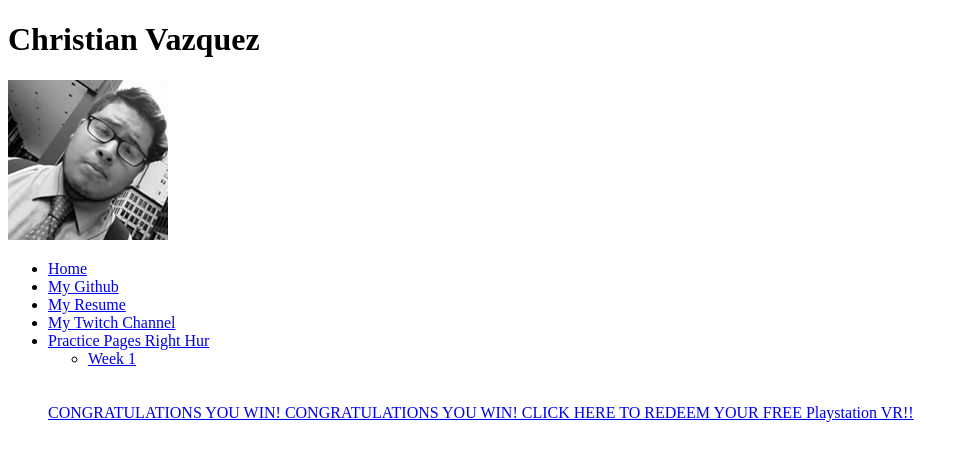
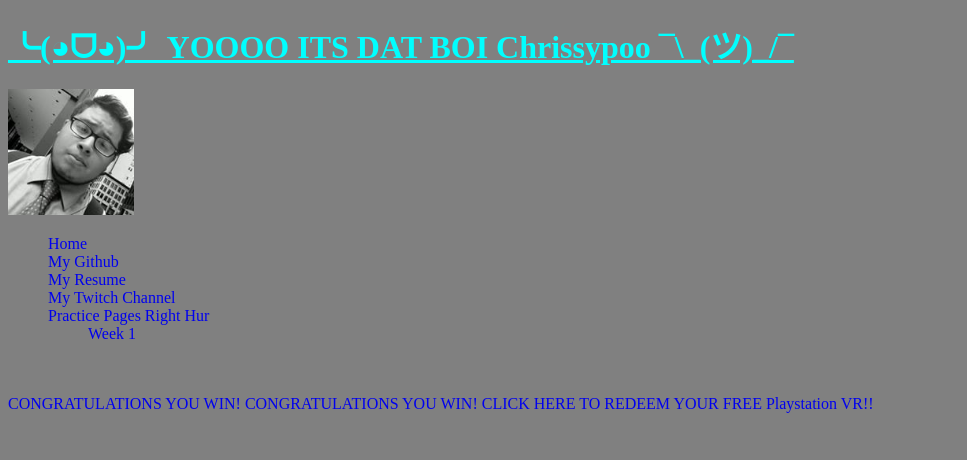
Before and after one commit to Chrissypoo/Chrissypoo.github.io, a plain HTML site: page index.html in a window 1280 px wide. Shown: the whole page, without its empty margins (0-967 px from the left). Drawn offline with Linux system fonts and the light colour scheme.

Commit message:
Add files via upload

```diff
--- a/index.html
+++ b/index.html
@@ -2,20 +2,24 @@
 <html>
 <head>
 	<title>That Young Site Tho</title>
+			<meta charset="utf-8">
+			<link rel="stylesheet" type="text/css" href="style.css">
 </head>
 <body>
-	<h1> Christian Vazquez</h1>
+	<h1>╰(◕ᗜ◕)╯ YOOOO ITS DAT BOI Chrissypoo ¯\_(ツ)_/¯</h1>
 			<img src="Images/me.jpg"/>
 		<ul>
 			<li><a href="index.html">Home</a></li>
 			<li><a href="https://github.com/Chrissypoo">My Github</a></li>
 			<li><a href="resume.html">My Resume</a></li>
 			<li><a href="https://www.twitch.tv/chrissypoo_97">My Twitch Channel</a></li>
-			<li><a href="practice.html">Practice Pages Right Hur</a></li>
+			<li><a href="practice.html">Practice Pages Right Hur</a>
 
 				<ul>
 					<li><a href="w1.html">Week 1</a></li>
 				</ul>
+						</li>
+						</ul>
 </br>
 </br>
 				<a href="http://i.imgur.com/45HKXsE.gif">CONGRATULATIONS YOU WIN! CONGRATULATIONS YOU WIN! CLICK HERE TO REDEEM YOUR FREE Playstation VR!!</a>
--- /dev/null
+++ b/style.css
@@ -0,0 +1,24 @@
+/*practicing styles*/
+
+body {
+	background-color: grey;
+	color: cyan;
+
+}
+h1 {
+	font-family: Chiller;
+	text-decoration: underline;
+}
+
+img {
+	width: 10%;
+	height: 15%;
+}
+
+a {
+	text-decoration: none;
+}
+
+ul li {
+	list-style-type: none;
+}
```
Also changed, not shown: w1.html (+12 -0 lines).
